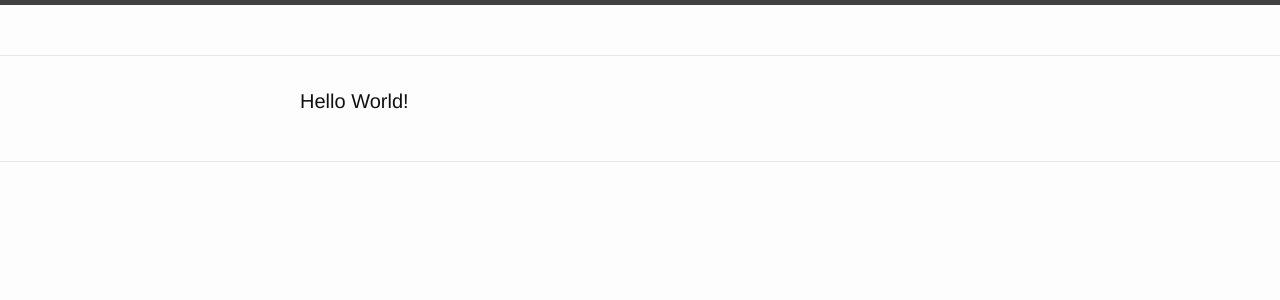
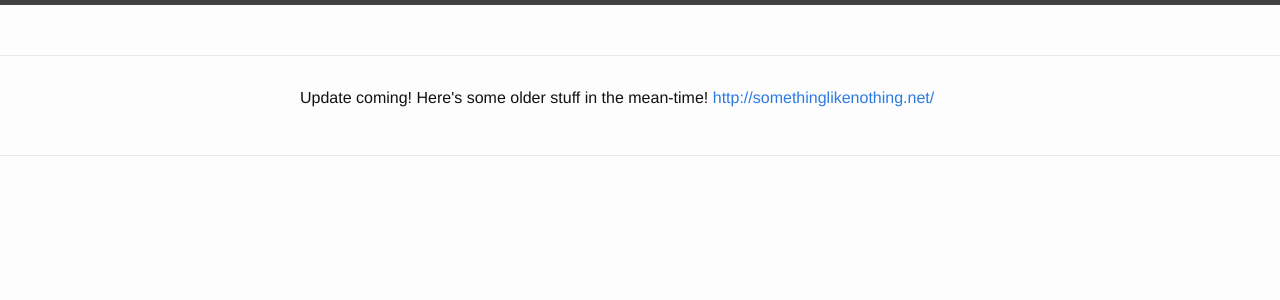
Before and after one commit to dv8withn8/dv8withn8.github.io, a Jekyll site: the page built from index.html, in a window 1280 px wide. Shown: the top 300 px of the page. Built offline with Jekyll 4.4.1, drawn with Linux system fonts in a browser that asks for light colours; Markdown is read by kramdown in place of the engine named in the settings.

Commit message:
Update index.html

```diff
--- a/index.html
+++ b/index.html
@@ -4,6 +4,6 @@ layout: default
 
 <div class="home">
 
-  <h1 class="page-heading">Hello World!</h1>
+  <p>Update coming! Here's some older stuff in the mean-time! <a href="http://somethinglikenothing.net/">http://somethinglikenothing.net/</a></p>
 
 </div>
```
